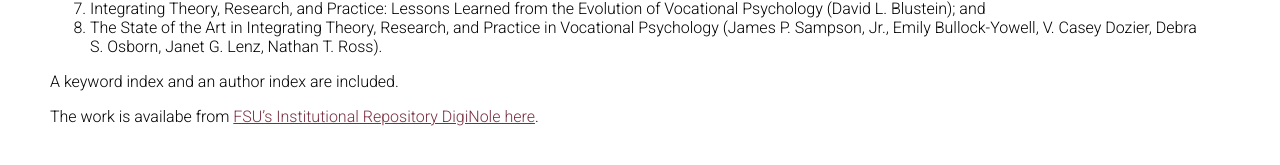
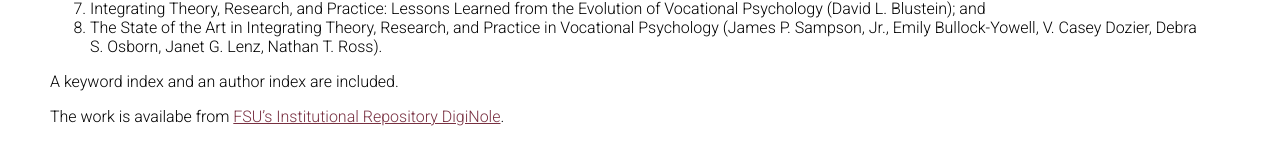
Before and after one commit to fsulibpub/fsulibpub.github.io, a Jekyll site: the page built from _books-oer/vocPsy.md, in a window 1280 px wide and 900 px high, scrolled down 534 px. Shown: the part 708-873 px from the top of the window. Built offline with Jekyll 4.4.1, drawn with Linux system fonts in a browser that asks for light colours.

Commit message:
Update vocPsy.md

```diff
--- a/_books-oer/vocPsy.md
+++ b/_books-oer/vocPsy.md
@@ -39,4 +39,4 @@ This publication is based on the 2016 Society for Vocational Psychology (SVP) Bi
   A keyword index and an author index are included.
 
 
-  The work is availabe from [FSU's Institutional Repository DigiNole here](http://fsu.digital.flvc.org/islandora/object/fsu%3A545120).
+  The work is availabe from <a href="http://fsu.digital.flvc.org/islandora/object/fsu%3A545120" target="_blank">FSU's Institutional Repository DigiNole</a>.
```
